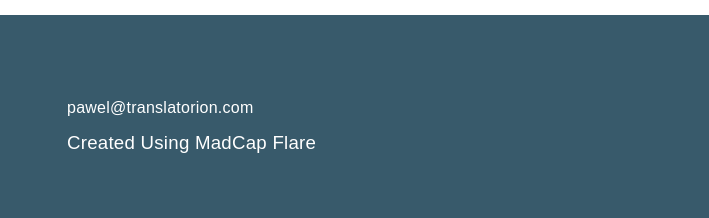
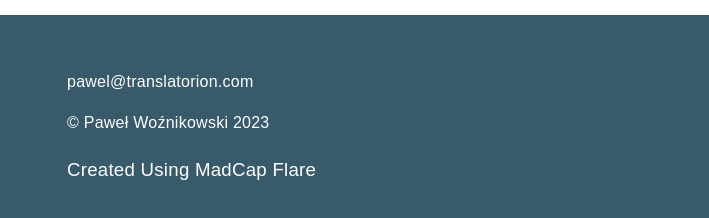
Before and after one commit to PJ-Woz/MCF-Zaliczenie, a plain HTML site: page Content/Home.htm in a window 1280 px wide. Shown: the part 1714-1932 px from the top of the page, 0-709 px from the left. Drawn offline with Linux system fonts and the light colour scheme; a script that the page names is missing.

Commit message:
Update Home.htm

```diff
--- a/Content/Home.htm
+++ b/Content/Home.htm
@@ -200,6 +200,7 @@
                                                     <td>
                                                         <p class="footer"><span class="mc-variable General.Email variable">pawel@translatorion.com</span>
                                                         </p>
+                                                        <p style="color: #ffffff;">© Paweł Woźnikowski 2023</p>
                                                         <p class="footer-sub">Created Using MadCap&#160;Flare</p>
                                                     </td>
                                                     <td style="text-align: right;"><a href="http://translatorion.com/"><img src="Resources/Images/logo-TW-ALFA.png" style="height: auto;width: 500px;" alt="Tech-Writer Fitness Centre" /></a>
```
